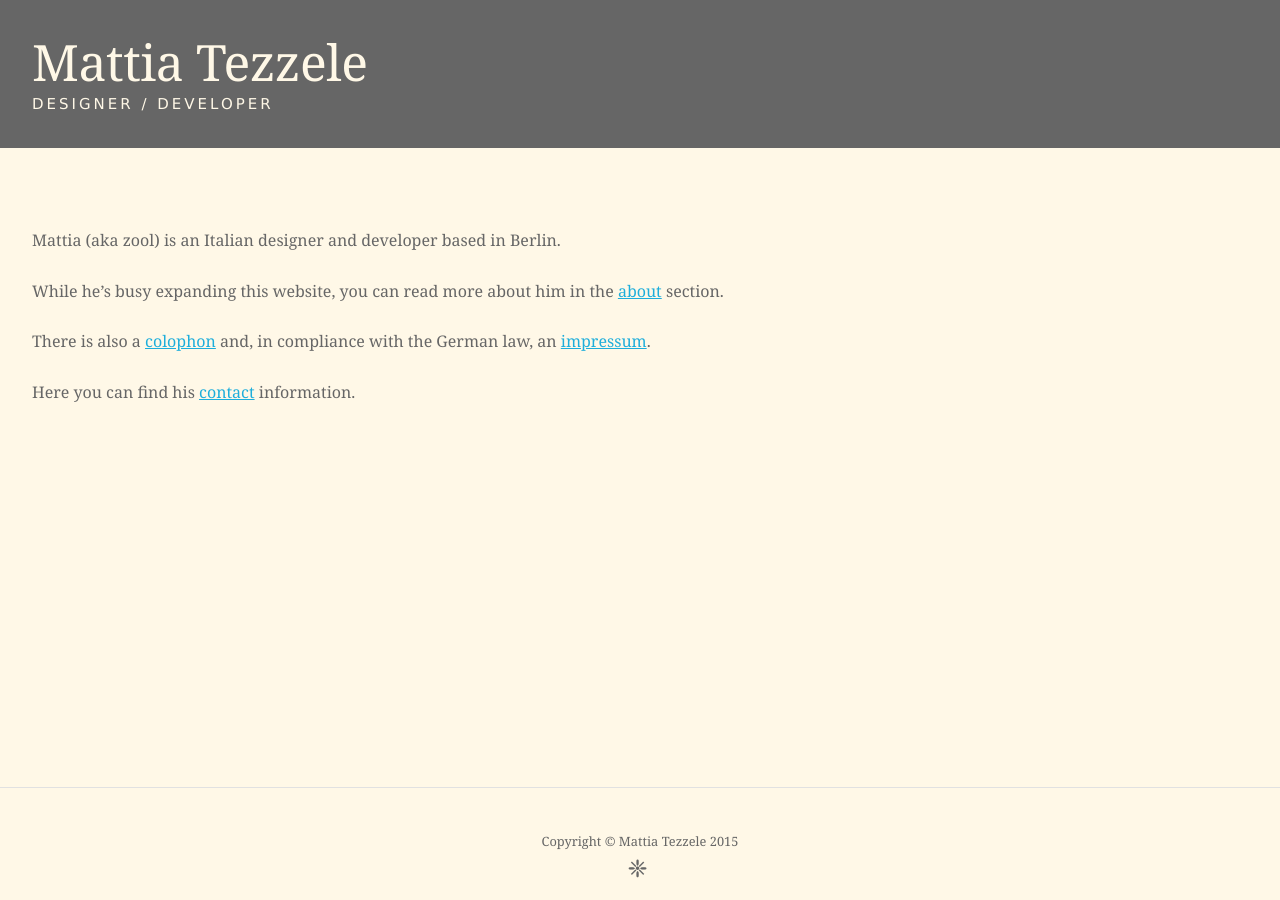
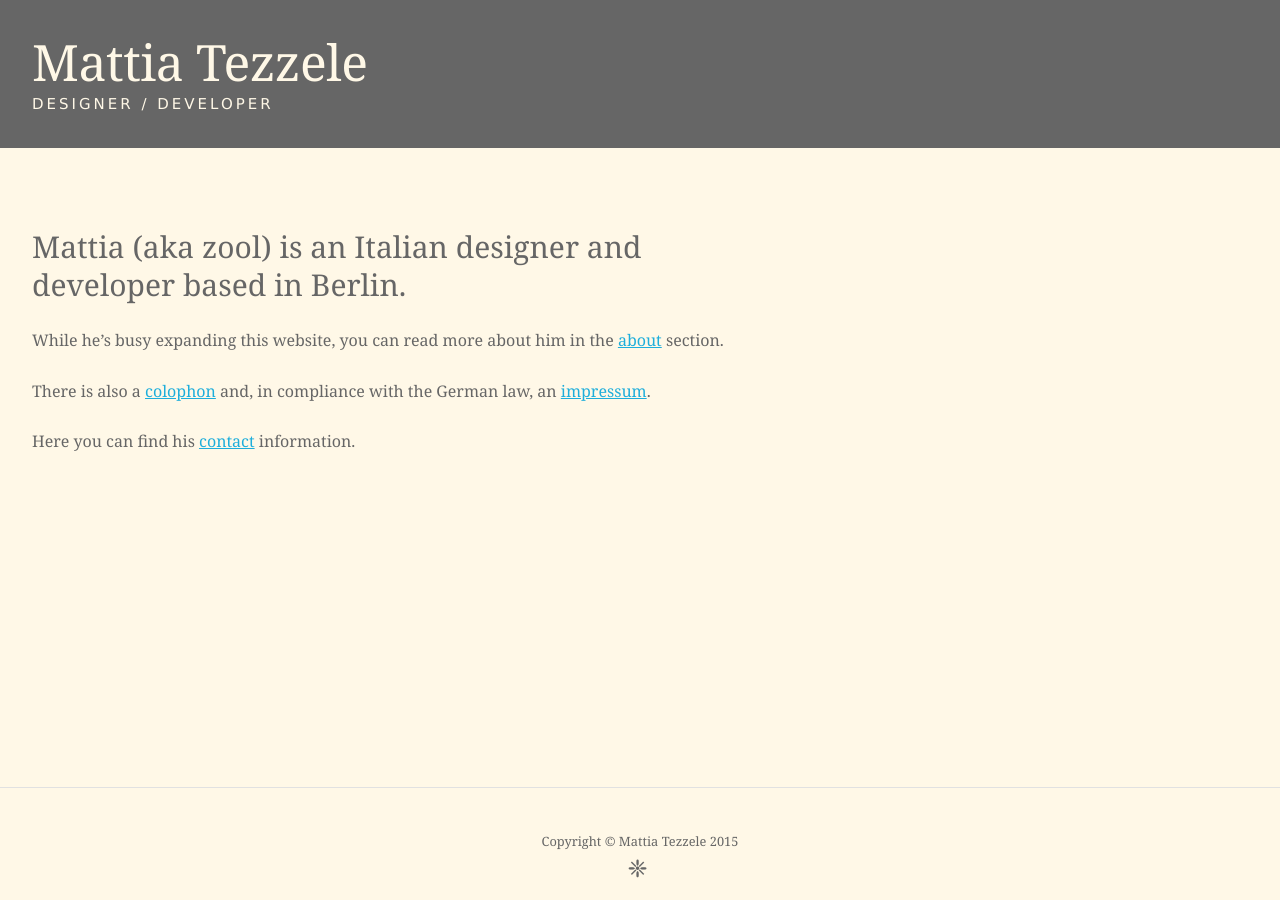
Before and after one commit to mrzool/mrzool.github.io, a Jekyll site: the page built from index.md, in a window 1280 px wide. Built offline with Jekyll 4.4.1, drawn with Linux system fonts in a browser that asks for light colours.

Commit message:
Leading paragraph

```diff
--- a/index.md
+++ b/index.md
@@ -3,7 +3,9 @@ layout: default
 title: 'Home'
 ---
 
+<p class="h2">
 Mattia (aka zool) is an Italian designer and developer based in Berlin.
+</p>
 
 While he's busy expanding this website, you can read more about him in the [about](about) section.
 
```
